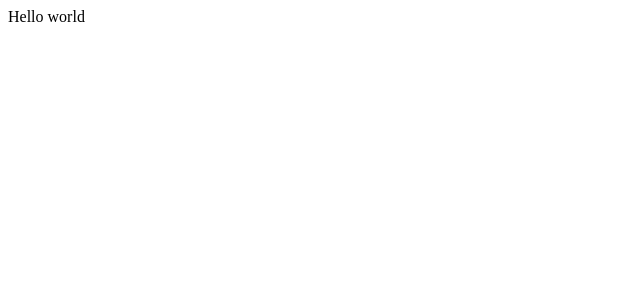
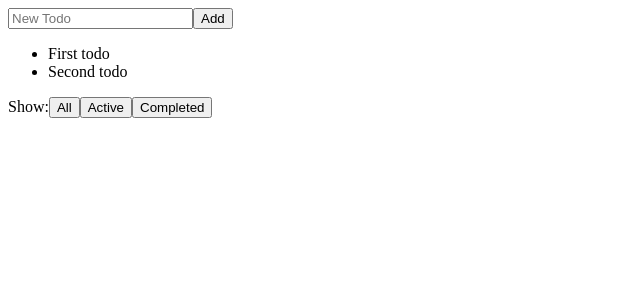
Before and after one commit to hritesh-sonawane/TodoX, a React (Create React App) app: page / in a window 1280 px wide. Shown: the top 300 px of the page, without its empty margins (0-640 px from the left). Built offline with nearby package versions, Linux system fonts and the light colour scheme.

Commit message:
add components🛠

```diff
--- /dev/null
+++ b/src/components/AddTodo.js
@@ -0,0 +1,14 @@
+import React, { Component } from "react";
+
+class AddTodo extends Component {
+  render() {
+    return (
+      <form>
+        <input type="text" placeholder="New Todo" />
+        <input type="submit" value="Add" />
+      </form>
+    );
+  }
+}
+
+export default AddTodo;
--- a/src/components/App.js
+++ b/src/components/App.js
@@ -1,8 +1,17 @@
 import React, { Component } from "react";
+import AddTodo from "./AddTodo";
+import TodoList from "./TodoList";
+import Filter from "./Filter";
 
 class App extends Component {
   render() {
-    return <div>Hello world</div>;
+    return (
+      <div>
+        <AddTodo />
+        <TodoList />
+        <Filter />
+      </div>
+    );
   }
 }
 
--- /dev/null
+++ b/src/components/Filter.js
@@ -0,0 +1,16 @@
+import React, { Component } from "react";
+
+class Filter extends Component {
+  render() {
+    return (
+      <div>
+        Show:
+        <button>All</button>
+        <button>Active</button>
+        <button>Completed</button>
+      </div>
+    );
+  }
+}
+
+export default Filter;
--- /dev/null
+++ b/src/components/TodoList.js
@@ -0,0 +1,32 @@
+import React, { Component } from "react";
+
+class TodoList extends Component {
+  constructor() {
+    super();
+    this.state = {
+      todos: [
+        {
+          id: 1,
+          text: "First todo",
+        },
+        {
+          id: 2,
+          text: "Second todo",
+        },
+      ],
+    };
+  }
+  render() {
+    return (
+      <div>
+        <ul>
+          {this.state.todos.map((todo) => (
+            <li key={todo.id}>{todo.text}</li>
+          ))}
+        </ul>
+      </div>
+    );
+  }
+}
+
+export default TodoList;
```
